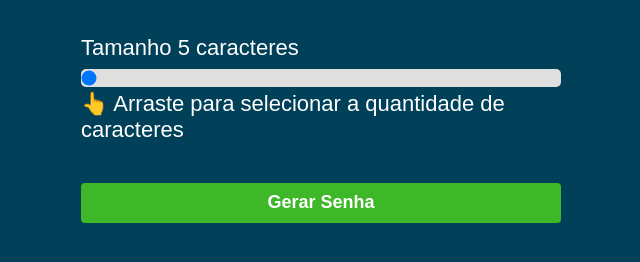
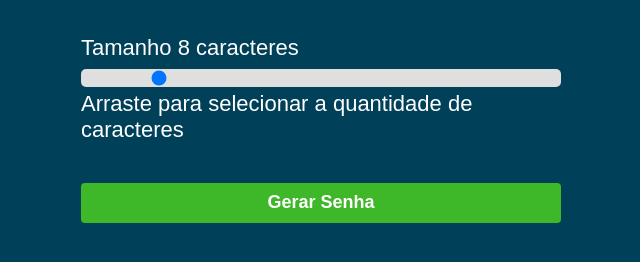
Before and after one commit to registeixeira01/Gerador-de-Senha, a plain HTML site: page index.html in a window 1280 px wide. Shown: the part 406-668 px from the top of the page, without its empty margins (319-959 px from the left). Drawn offline with Linux system fonts and the light colour scheme.

Commit message:
Atualização final

```diff
--- a/index.html
+++ b/index.html
@@ -14,9 +14,9 @@
 
     <main class="container-input">
         <span>Tamanho <span id="valor"></span> caracteres</span>
-        <input id="slider" class="slider" type="range" min="5" max="25" value="5">
+        <input id="slider" class="slider" type="range" min="5" max="25" value="8">
         <div>
-            <span class="title">👆 Arraste para selecionar a quantidade de caracteres</span>
+            <span class="title">Arraste para selecionar a quantidade de caracteres</span>
         </div>
         <button id="button" class="button-cta" onclick="generatePassword()" >Gerar Senha</button>
 
```
